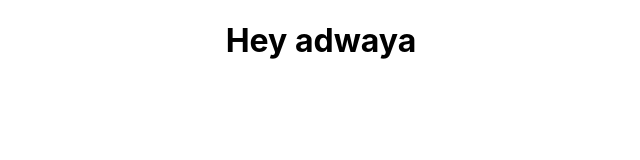
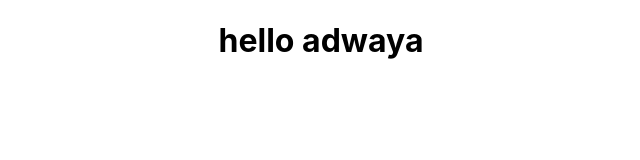
Before and after one commit to adwayapuranik/React, a React (Create React App) app: page / in a window 1280 px wide. Shown: the top 160 px of the page, without its empty margins (319-959 px from the left). Built offline with nearby package versions, Linux system fonts and the light colour scheme.

Commit message:
Without jsx version of Hello component

```diff
--- a/src/components/Hello.js
+++ b/src/components/Hello.js
@@ -1,10 +1,17 @@
 import React from 'react';
 
 const Hello = () => {
-    return (
-        <div>
-            <h1>Hey adwaya</h1>
-        </div>
+    // return (
+    //     <div className="dummyclass">
+    //         <h1>Hey adwaya</h1>
+    //     </div>
+    // )
+
+    return React.createElement(
+        'div', //html tag
+        {id: "hello", className: "dummyclass"}, //optional properties, obj of key val pair that will be applied to the element
+        //in JS 'class' is a reserved word, we use class keyword to create react components, so in react a css class has to be specified using className attribute
+        React.createElement('h1', null, 'hello adwaya') //children for div tag
     )
 }
 
```
